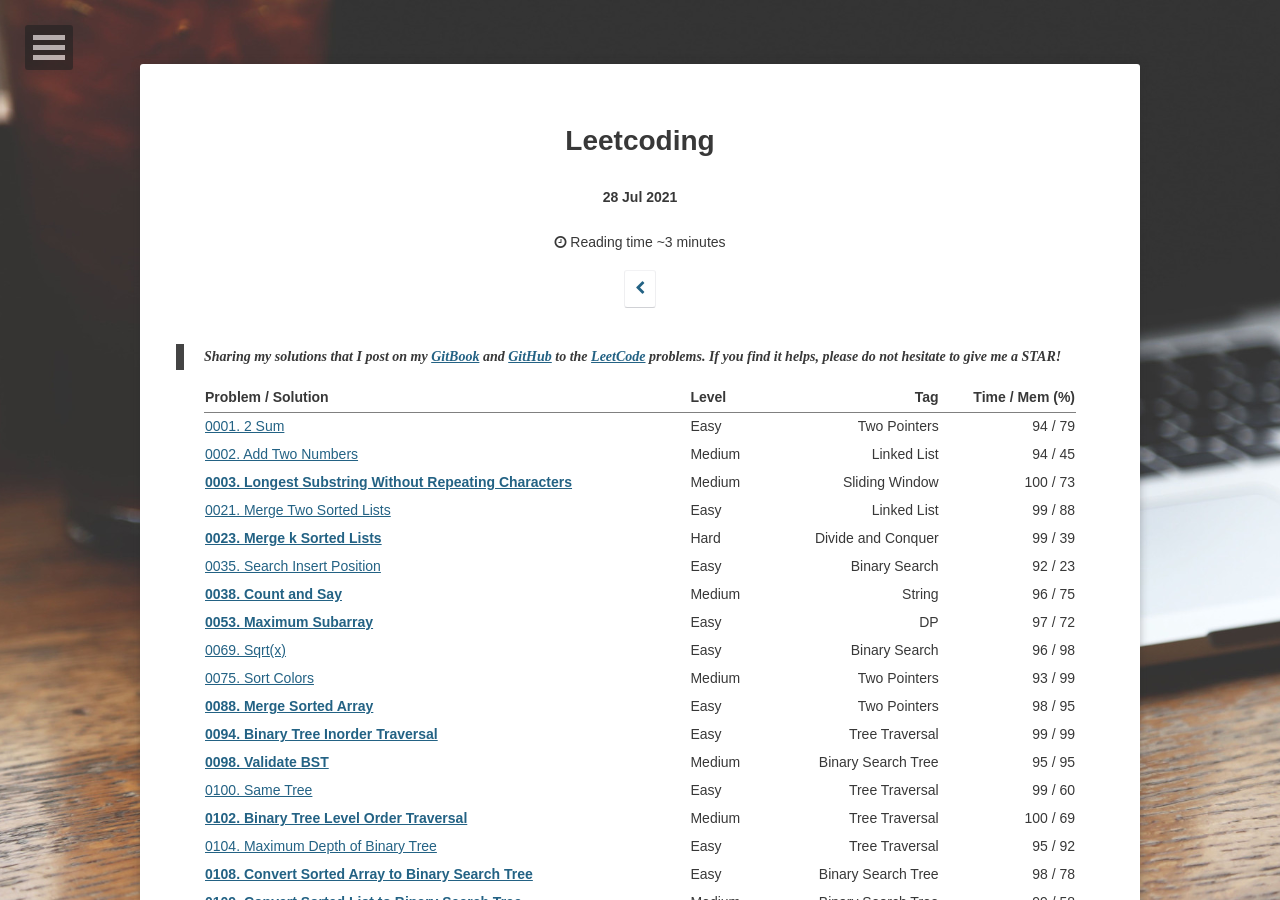
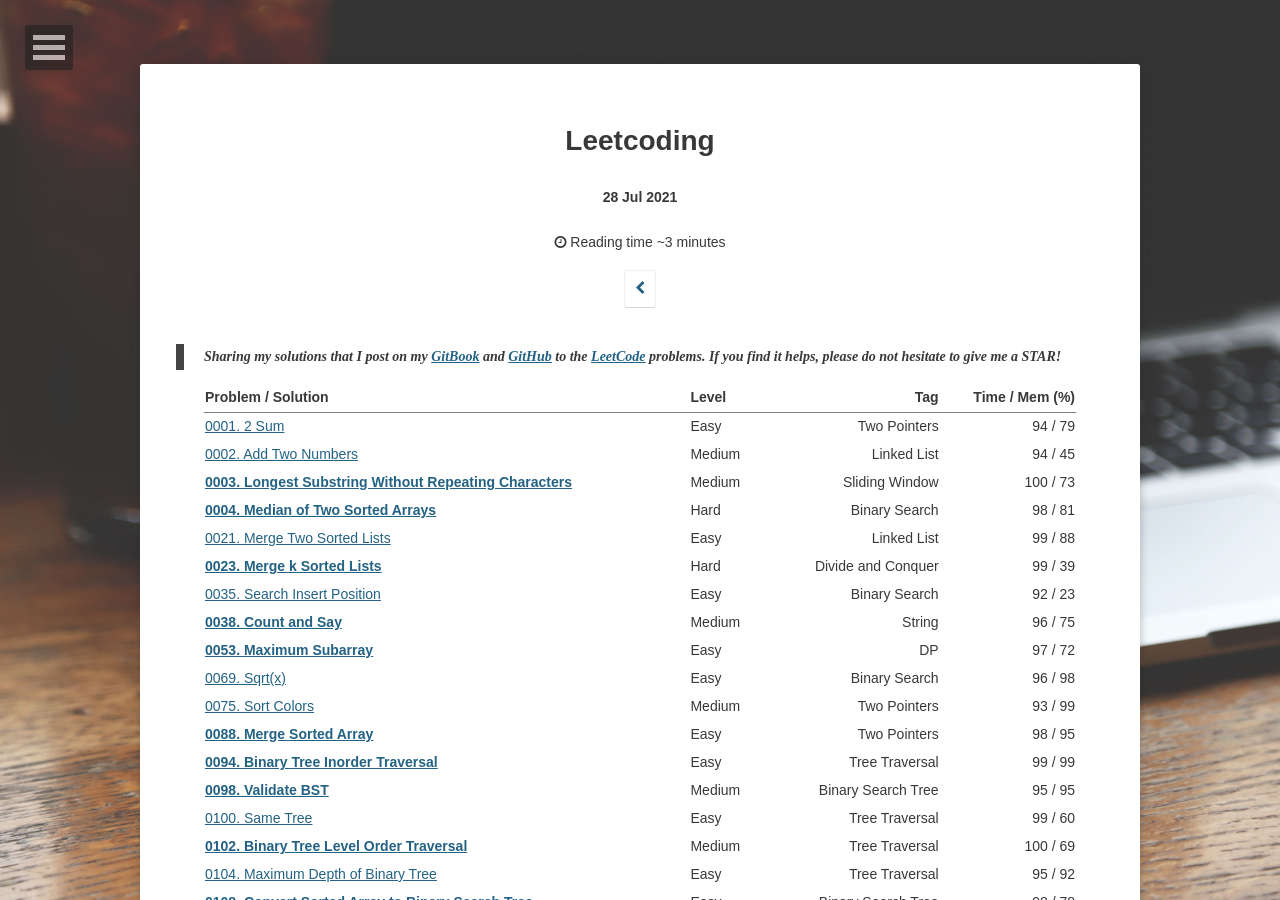
Before and after one commit to yylou/yylou.github.io, a Jekyll site: the page built from _posts/2050-07-28-leetcoding.md, in a window 1280 px wide and 900 px high. Built offline with Jekyll 4.4.1, drawn with Linux system fonts in a browser that asks for light colours; some web fonts are replaced.

Commit message:
Add LeetCode 0004

```diff
--- a/_posts/2050-07-28-leetcoding.md
+++ b/_posts/2050-07-28-leetcoding.md
@@ -19,6 +19,7 @@ comments: true
 | [0001. 2 Sum](https://yyloumike.gitbook.io/leetcode/mixed/two-sum-4-qs/0001.-two-sum){:target="_blank"}                                                                   | Easy | Two Pointers | 94 / 79 |
 | [0002. Add Two Numbers](https://yyloumike.gitbook.io/leetcode/linked-list/0002.-add-two-numbers){:target="_blank"}                                                        | Medium | Linked List | 94 / 45 |
 | [**0003. Longest Substring Without Repeating Characters**](https://yyloumike.gitbook.io/leetcode/sliding-window/0003.-longest-substring-without-repeating-characters){:target="_blank"} | Medium | Sliding Window | 100 / 73 |
+| [**0004. Median of Two Sorted Arrays**](https://yyloumike.gitbook.io/leetcode/binary-search/0004.-median-of-two-sorted-arrays){:target="_blank"}                          | Hard | Binary Search | 98 / 81 |
 | [0021. Merge Two Sorted Lists](https://yyloumike.gitbook.io/leetcode/linked-list/0021.-merge-two-sorted-lists){:target="_blank"}                                          | Easy | Linked List | 99 / 88 |
 | [**0023. Merge k Sorted Lists**](https://yyloumike.gitbook.io/leetcode/linked-list/0023.-merge-k-sorted-lists){:target="_blank"}                                          | Hard | Divide and Conquer | 99 / 39 |
 | [0035. Search Insert Position](https://yyloumike.gitbook.io/leetcode/binary-search/0035.-search-insert-position){:target="_blank"}                                        | Easy | Binary Search | 92 / 23 |
```
